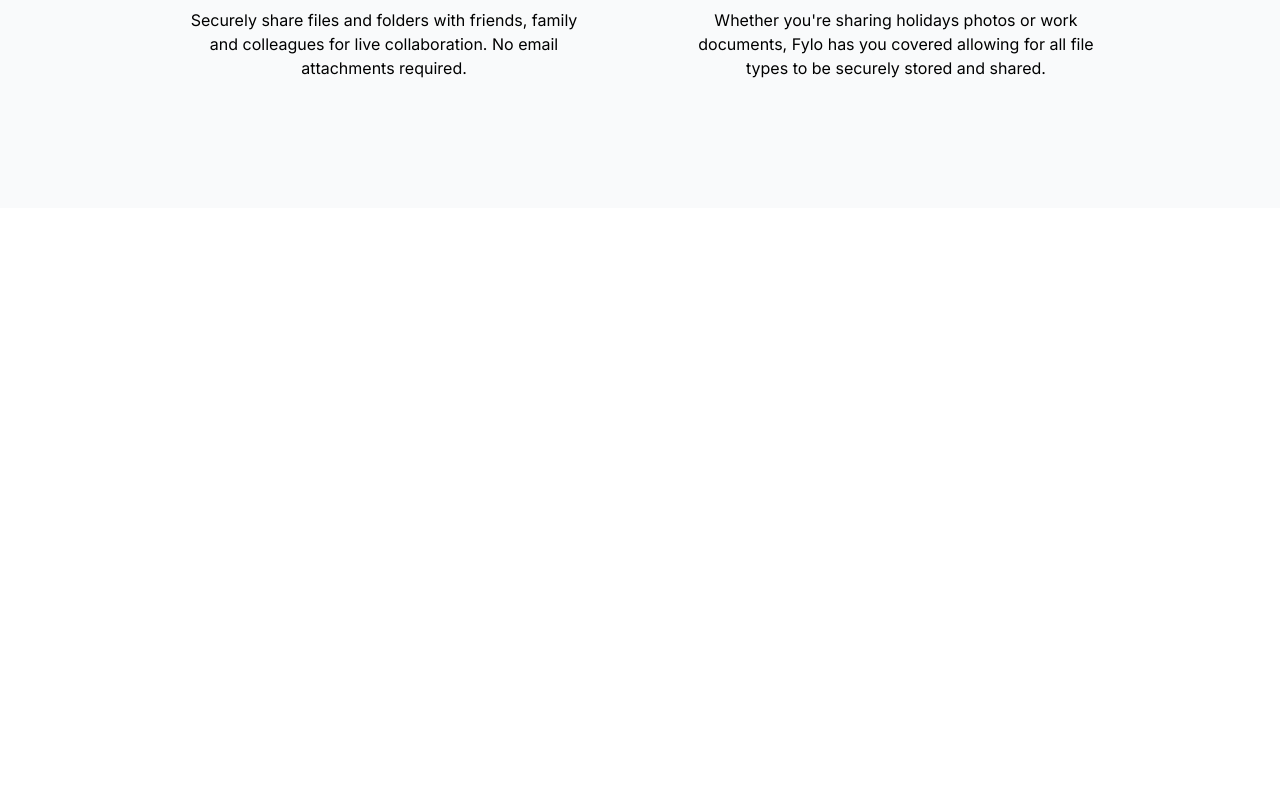
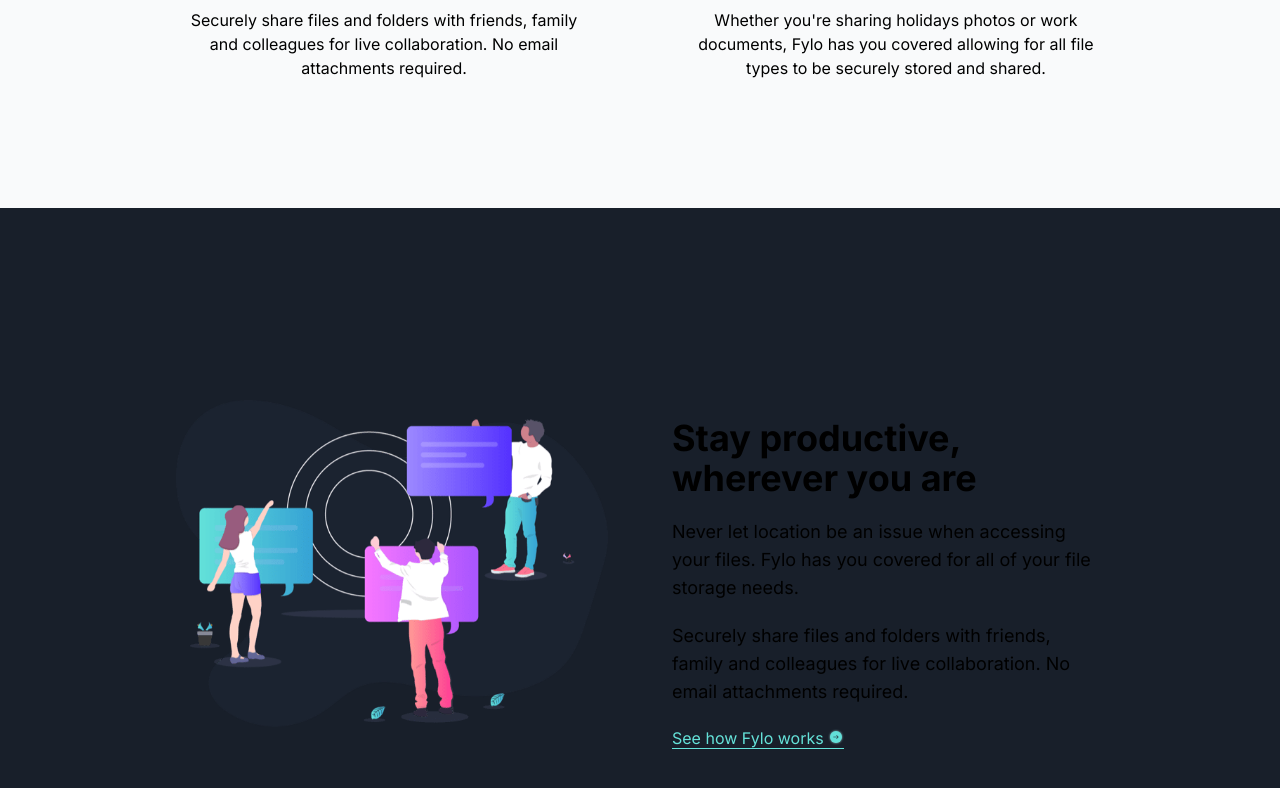
Before and after one commit to bryanbuitrago/fylo, a Next.js app: page / in a window 1280 px wide. Shown: the part 1824-2612 px from the top of the page. Before the commit the page ends 2032 px from the top, so only its background shows below. Built offline with nearby package versions, Linux system fonts and the light colour scheme.

Commit message:
Add Productive component.

```diff
--- a/src/app/page.js
+++ b/src/app/page.js
@@ -1,6 +1,7 @@
 import Features from '@/components/features/Features';
 import Header from '@/components/header/Header';
 import Hero from '@/components/hero/Hero';
+import Productive from '@/components/productive/Productive';
 
 export default function Home() {
   return (
@@ -8,6 +9,7 @@
       <Header />
       <Hero />
       <Features />
+      <Productive />
     </main>
   );
 }
```
